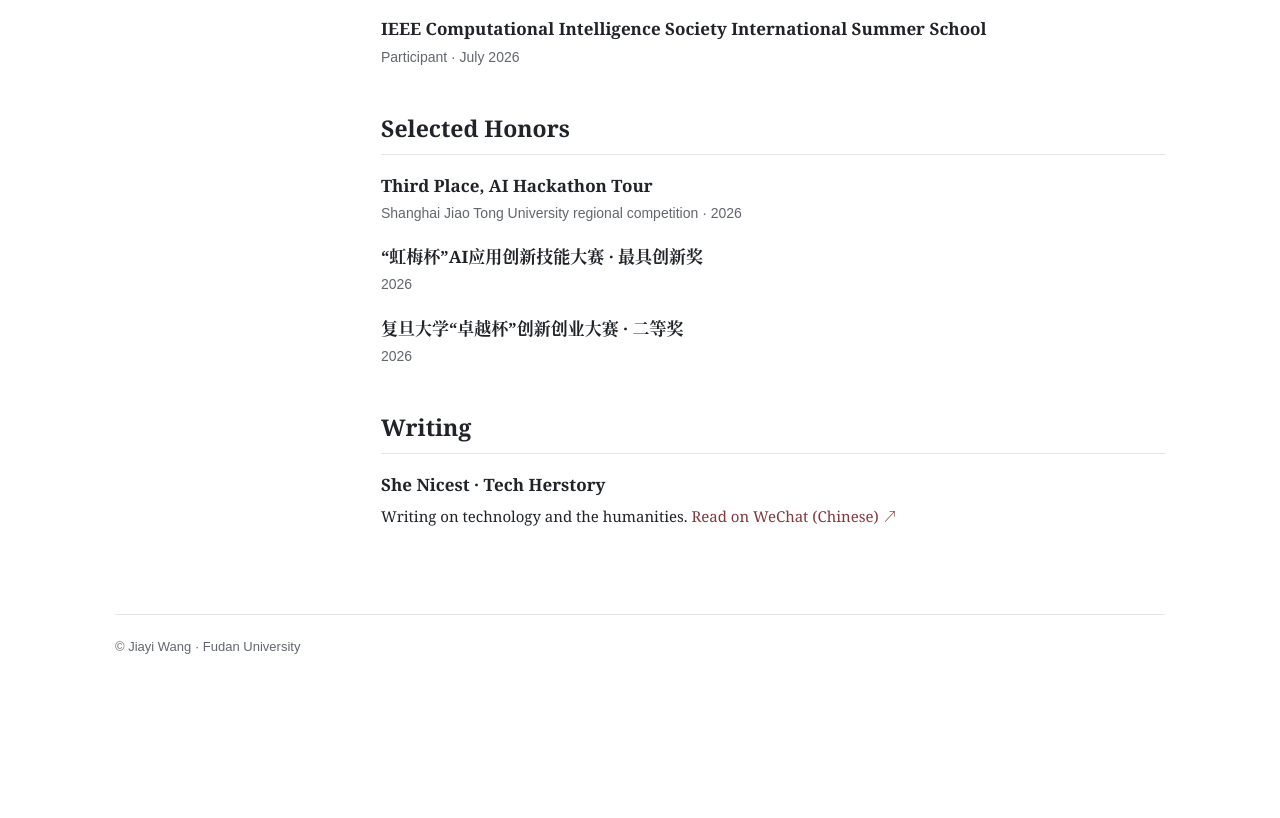
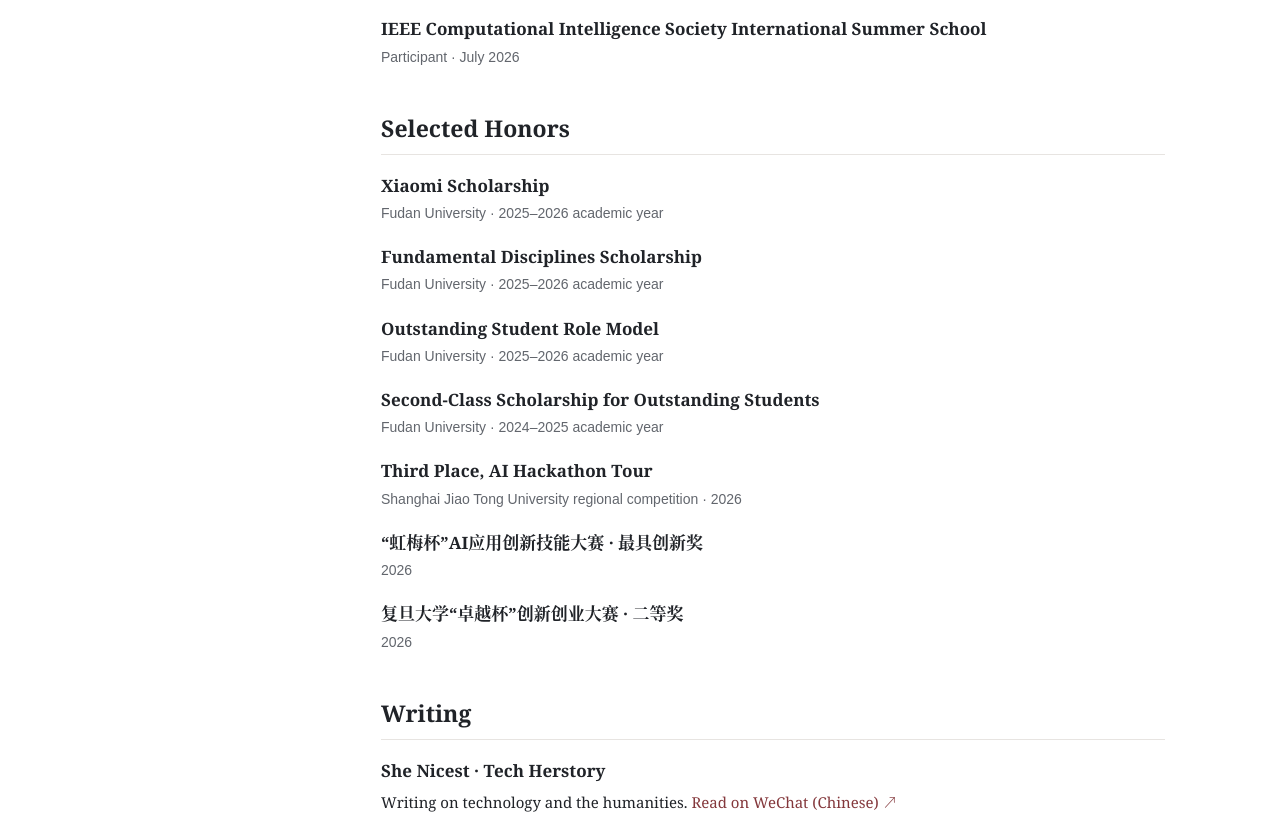
Before and after one commit to Snowstalgia/academic-homepage, a plain HTML site: page index.html in a window 1280 px wide. Shown: the part 942-1760 px from the top of the page. Before the commit the page ends 1631 px from the top, so only its background shows below. Drawn offline with Linux system fonts and the light colour scheme.

Commit message:
Add Fudan scholarships and honors

```diff
--- a/index.html
+++ b/index.html
@@ -16,7 +16,7 @@
 <main class="content" id="main"><section id="about"><h1>Jiayi Wang <span lang="zh">王嘉旖</span></h1><p>I am an undergraduate at the School of Philosophy, Fudan University, where I study philosophy of science and logic. I am also pursuing a micro-major in Big Data and Artificial Intelligence.</p><p class="education">Fudan University · School of Philosophy · Undergraduate, September 2024–present</p><div class="interests"><strong>Research interests:</strong> philosophy of AI, language models, multi-agent systems, and epistemic agency.</div></section>
 <section class="section" id="talks"><h2>Academic Talks</h2><article class="entry"><h3>Epistemic Capacity Is Not Epistemic Agency: Epistemic Lock-in and External Activation in Language Models Under Environmental Reversal</h3><div class="meta" lang="zh">江苏省研究生“AI时代的科技与人文”学术创新论坛 · August 2026</div></article><article class="entry"><h3>Systemic Failure in Distributed Intelligence: A Philosophical Examination of an LLM Agent Meta-Prompting Game</h3><div class="meta" lang="zh">第二届“长三角哲学拔尖基地战略联盟”学术研讨会暨长三角哲学拔尖学生学术论坛 · May 2026</div></article></section>
 <section class="section" id="projects"><h2>Projects &amp; Training</h2><article class="entry"><h3>FDUROP Xiyuan Project</h3><div class="meta">Project lead · Fudan University · 2026</div><p>A philosophical investigation of multi-agent interactions using computational experiments.</p></article><article class="entry"><h3>MomShell · AI Hackathon Tour</h3><div class="meta">Team lead · 2026</div><p>A collaborative AI project presented at the Shanghai Jiao Tong University regional competition and the national final.</p></article><article class="entry"><h3>IEEE Computational Intelligence Society International Summer School</h3><div class="meta">Participant · July 2026</div></article></section>
-<section class="section" id="honors"><h2>Selected Honors</h2><article class="entry"><h3>Third Place, AI Hackathon Tour</h3><div class="meta">Shanghai Jiao Tong University regional competition · 2026</div></article><article class="entry"><h3 lang="zh">“虹梅杯”AI应用创新技能大赛 · 最具创新奖</h3><div class="meta">2026</div></article><article class="entry"><h3 lang="zh">复旦大学“卓越杯”创新创业大赛 · 二等奖</h3><div class="meta">2026</div></article></section>
+<section class="section" id="honors"><h2>Selected Honors</h2><article class="entry"><h3>Xiaomi Scholarship</h3><div class="meta">Fudan University · 2025–2026 academic year</div></article><article class="entry"><h3>Fundamental Disciplines Scholarship</h3><div class="meta">Fudan University · 2025–2026 academic year</div></article><article class="entry"><h3>Outstanding Student Role Model</h3><div class="meta">Fudan University · 2025–2026 academic year</div></article><article class="entry"><h3>Second-Class Scholarship for Outstanding Students</h3><div class="meta">Fudan University · 2024–2025 academic year</div></article><article class="entry"><h3>Third Place, AI Hackathon Tour</h3><div class="meta">Shanghai Jiao Tong University regional competition · 2026</div></article><article class="entry"><h3 lang="zh">“虹梅杯”AI应用创新技能大赛 · 最具创新奖</h3><div class="meta">2026</div></article><article class="entry"><h3 lang="zh">复旦大学“卓越杯”创新创业大赛 · 二等奖</h3><div class="meta">2026</div></article></section>
 <section class="section" id="writing"><h2>Writing</h2><article class="entry"><h3>She Nicest · Tech Herstory</h3><p>Writing on technology and the humanities. <a href="https://mp.weixin.qq.com/s/nDdXnkVHrCZK02k_TiXgzg">Read on WeChat (Chinese) ↗</a></p></article></section></main></div>
 <footer class="wrap footer">© Jiayi Wang · Fudan University</footer>
 </body>
```
